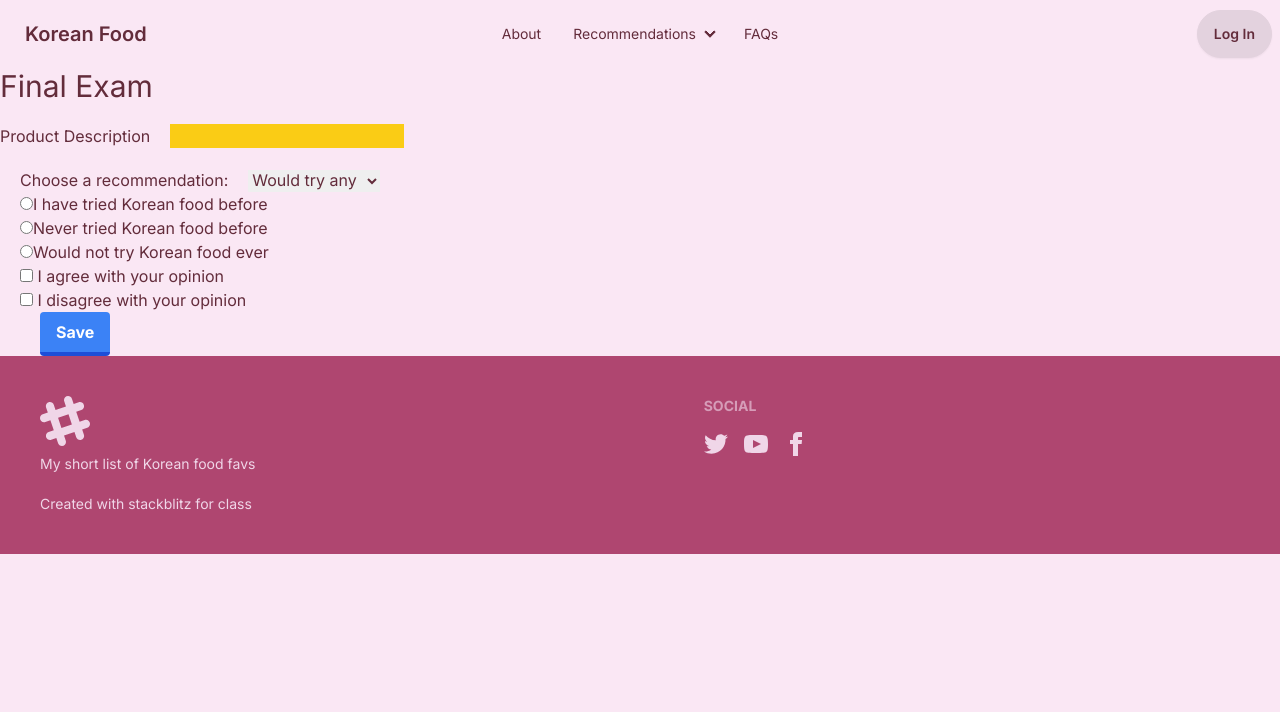
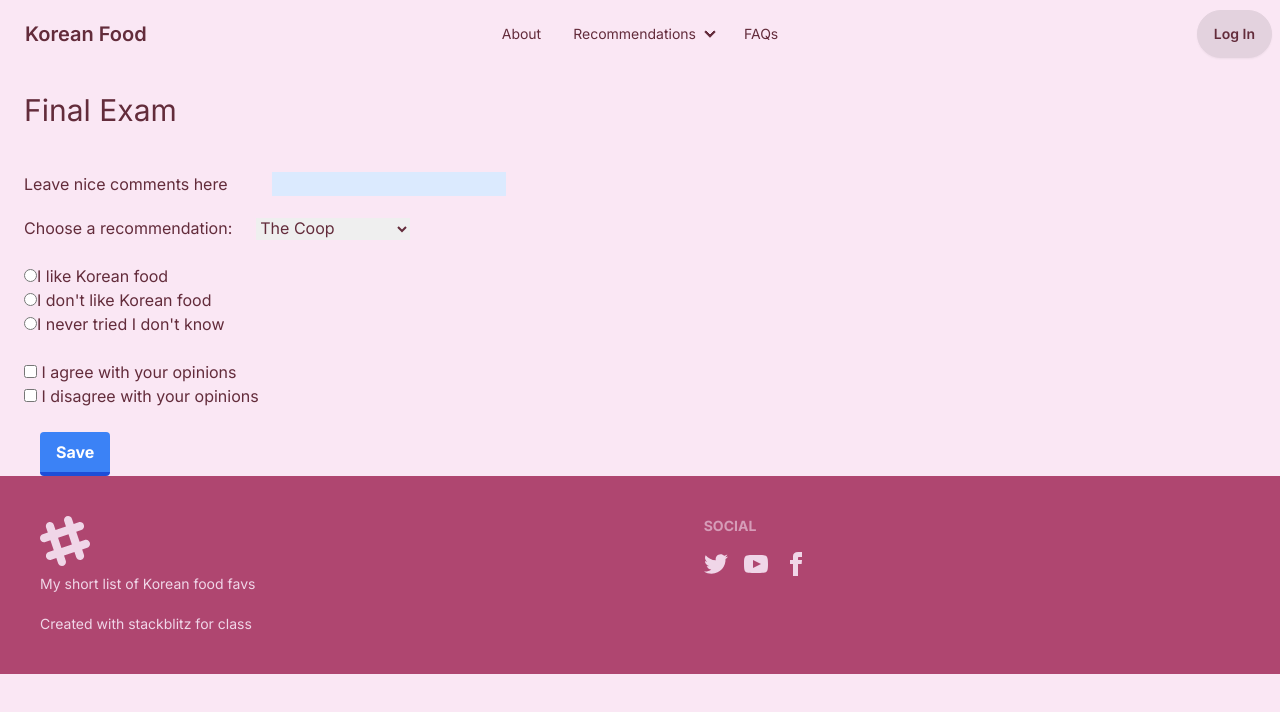
Before and after one commit to Buna-bit/exam2, a Next.js app: page /final in a window 1280 px wide. Shown: the top 712 px of the page. Built offline with nearby package versions, Linux system fonts and the light colour scheme.

Commit message:
edit form 2

```diff
--- a/app/final/page.tsx
+++ b/app/final/page.tsx
@@ -1,37 +1,38 @@
 export default function Page() {
     return (
       <>
-      <h1 className="text-3xl">Final Exam</h1>
+      <h1 className="text-3xl m-6">Final Exam</h1>
       <form>
-        <label htmlFor="product">Product Description</label>
+        <label htmlFor="product" className="m-6">Leave nice comments here</label>
         <input type="text" name="product" id="product" className="m-5 text-black
-        bg-yellow-400"/>
+        bg-blue-100"/>
         <br />
-        <label htmlFor="rec" className="m-5">Choose a recommendation:</label>
+        <label htmlFor="rec" className="m-6">Choose a recommendation:</label>
 
         <select name="rec" id="rec">
-        <option value="any">Would try any</option>
         <option value="coop">The Coop</option>
        <option value="butcher">Butcher360</option>
-       <option value="both">Would try both</option>
+       <option value="any">Would try any</option>
+       <option value="all">Would try all</option>
+       <option value="ew">Would not try any</option>
       </select>
 
       <br />
 
-      <div className="ml-5">
+      <div className="m-6">
       <input type="radio" id="yes" name="fav_language" value="YES" />
-      <label htmlFor="yes">I have tried Korean food before</label><br />
+      <label htmlFor="yes">I like Korean food</label><br />
       <input type="radio" id="no" name="fav_language" value="NO" />
-      <label htmlFor="no">Never tried Korean food before</label><br />
+      <label htmlFor="no">I don't like Korean food</label><br />
       <input type="radio" id="idk" name="fav_language" value="IDK" />
-      <label htmlFor="idk">Would not try Korean food ever</label>
+      <label htmlFor="idk">I never tried I don't know</label>
       </div>
 
-      <div className="ml-5">
+      <div className="m-6">
         <input type="checkbox" id='like' name='opinion' value='Agree' />
-        <label htmlFor="vehicle1"> I agree with your opinion</label><br />
+        <label htmlFor="vehicle1"> I agree with your opinions</label><br />
         <input type="checkbox" id="dislike" name="opinion2" value="Disagree" />
-        <label htmlFor="vehicle2"> I disagree with your opinion</label><br />
+        <label htmlFor="vehicle2"> I disagree with your opinions</label><br />
         </div>
 
         <button className="ml-10 bg-blue-500 hover:bg-blue-400 text-white font-bold
```
